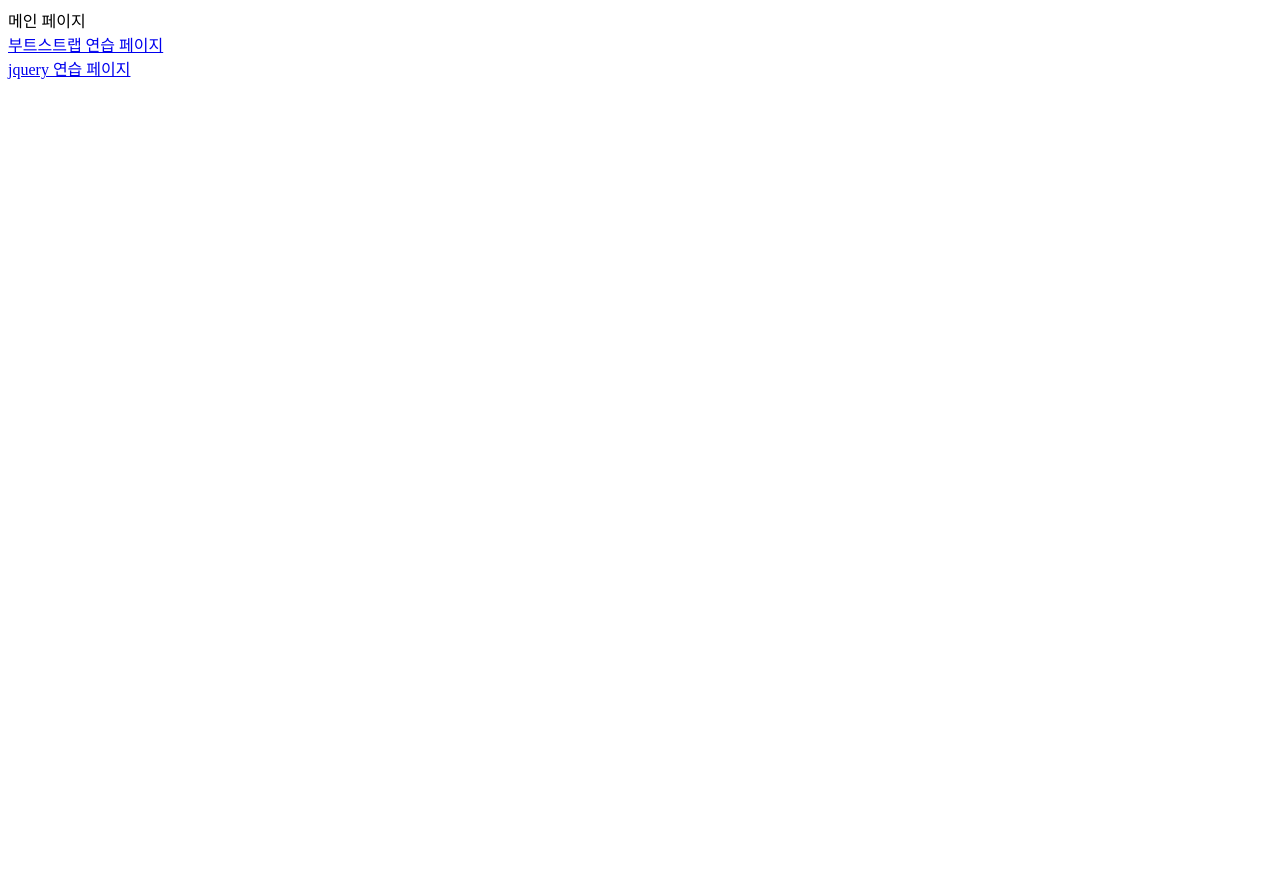
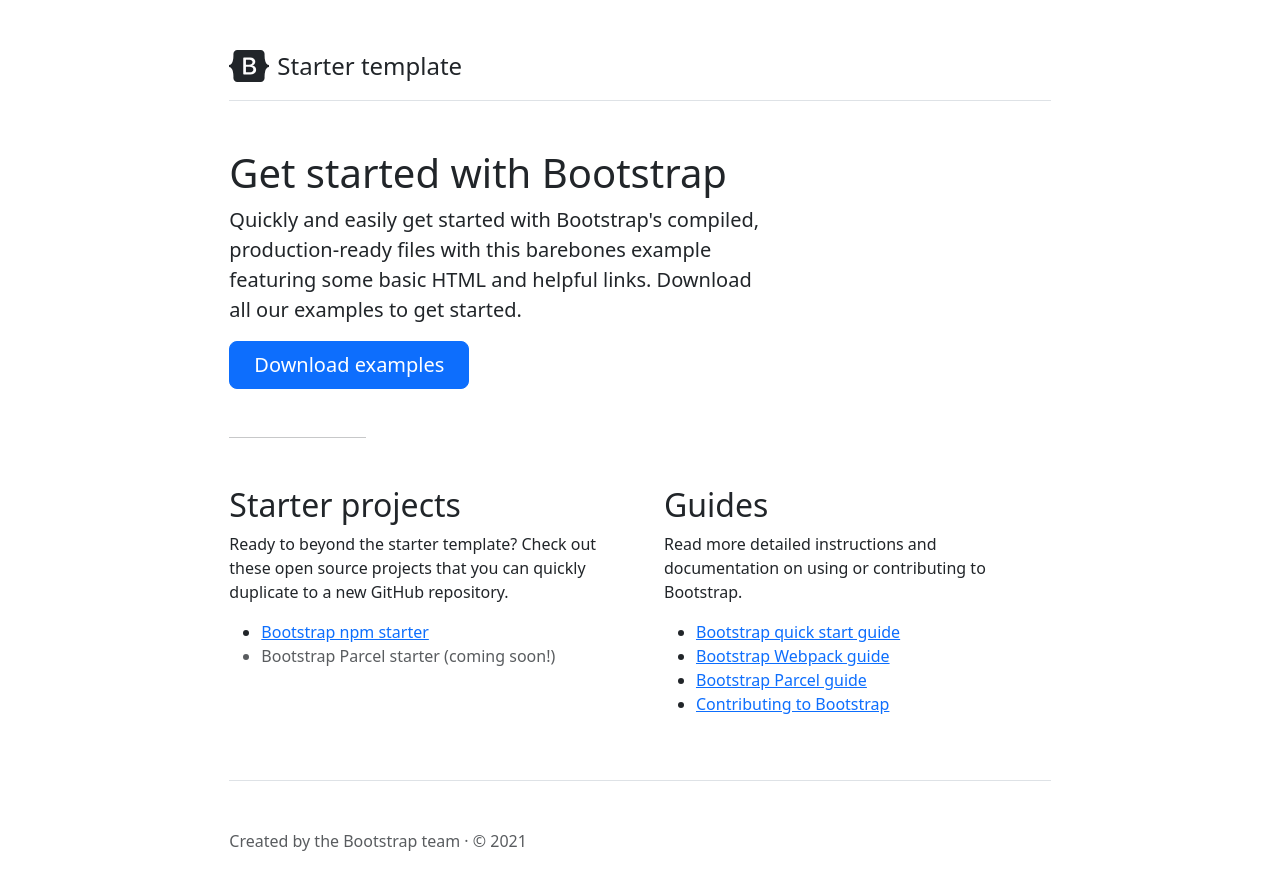
Before and after one commit to gabrielyoon7/vanilla-web-tutorial, a website: page index.html in a window 1280 px wide. Before the commit the page ends 800 px from the top, so only its background shows below. Drawn offline with nearby package versions, Linux system fonts and the light colour scheme.

```diff
--- a/index.html
+++ b/index.html
@@ -1,4 +1,4 @@
-<!DOCTYPE html>
+<!-- <!DOCTYPE html>
 <html lang="en">
 <head>
     <meta charset="UTF-8">
@@ -11,4 +11,122 @@
     <div><a href="bootstrap">부트스트랩 연습 페이지</a></div>
     <div><a href="jquery">jquery 연습 페이지</a></div>
 </body>
+</html> -->
+
+
+<!doctype html>
+<html lang="en">
+
+<head>
+    <meta charset="utf-8">
+    <meta name="viewport" content="width=device-width, initial-scale=1">
+    <meta name="description" content="">
+    <meta name="author" content="Mark Otto, Jacob Thornton, and Bootstrap contributors">
+    <meta name="generator" content="Hugo 0.88.1">
+    <title>Starter Template · Bootstrap v5.1</title>
+
+    <link rel="canonical" href="https://getbootstrap.com/docs/5.1/examples/starter-template/">
+
+
+
+    <!-- Bootstrap core CSS -->
+    <link href="/docs/5.1/dist/css/bootstrap.min.css" rel="stylesheet"
+        integrity="sha384-1BmE4kWBq78iYhFldvKuhfTAU6auU8tT94WrHftjDbrCEXSU1oBoqyl2QvZ6jIW3" crossorigin="anonymous">
+
+    <!-- Favicons -->
+    <link rel="apple-touch-icon" href="/docs/5.1/assets/img/favicons/apple-touch-icon.png" sizes="180x180">
+    <link rel="icon" href="/docs/5.1/assets/img/favicons/favicon-32x32.png" sizes="32x32" type="image/png">
+    <link rel="icon" href="/docs/5.1/assets/img/favicons/favicon-16x16.png" sizes="16x16" type="image/png">
+    <link rel="manifest" href="/docs/5.1/assets/img/favicons/manifest.json">
+    <link rel="mask-icon" href="/docs/5.1/assets/img/favicons/safari-pinned-tab.svg" color="#7952b3">
+    <link rel="icon" href="/docs/5.1/assets/img/favicons/favicon.ico">
+    <meta name="theme-color" content="#7952b3">
+
+
+    <style>
+        .bd-placeholder-img {
+            font-size: 1.125rem;
+            text-anchor: middle;
+            -webkit-user-select: none;
+            -moz-user-select: none;
+            user-select: none;
+        }
+
+        @media (min-width: 768px) {
+            .bd-placeholder-img-lg {
+                font-size: 3.5rem;
+            }
+        }
+    </style>
+
+
+    <!-- Custom styles for this template -->
+    <link href="starter-template.css" rel="stylesheet">
+</head>
+
+<body>
+
+    <div class="col-lg-8 mx-auto p-3 py-md-5">
+        <header class="d-flex align-items-center pb-3 mb-5 border-bottom">
+            <a href="/" class="d-flex align-items-center text-dark text-decoration-none">
+                <svg xmlns="http://www.w3.org/2000/svg" width="40" height="32" class="me-2" viewBox="0 0 118 94"
+                    role="img">
+                    <title>Bootstrap</title>
+                    <path fill-rule="evenodd" clip-rule="evenodd"
+                        d="M24.509 0c-6.733 0-11.715 5.893-11.492 12.284.214 6.14-.064 14.092-2.066 20.577C8.943 39.365 5.547 43.485 0 44.014v5.972c5.547.529 8.943 4.649 10.951 11.153 2.002 6.485 2.28 14.437 2.066 20.577C12.794 88.106 17.776 94 24.51 94H93.5c6.733 0 11.714-5.893 11.491-12.284-.214-6.14.064-14.092 2.066-20.577 2.009-6.504 5.396-10.624 10.943-11.153v-5.972c-5.547-.529-8.934-4.649-10.943-11.153-2.002-6.484-2.28-14.437-2.066-20.577C105.214 5.894 100.233 0 93.5 0H24.508zM80 57.863C80 66.663 73.436 72 62.543 72H44a2 2 0 01-2-2V24a2 2 0 012-2h18.437c9.083 0 15.044 4.92 15.044 12.474 0 5.302-4.01 10.049-9.119 10.88v.277C75.317 46.394 80 51.21 80 57.863zM60.521 28.34H49.948v14.934h8.905c6.884 0 10.68-2.772 10.68-7.727 0-4.643-3.264-7.207-9.012-7.207zM49.948 49.2v16.458H60.91c7.167 0 10.964-2.876 10.964-8.281 0-5.406-3.903-8.178-11.425-8.178H49.948z"
+                        fill="currentColor"></path>
+                </svg>
+                <span class="fs-4">Starter template</span>
+            </a>
+        </header>
+
+        <main>
+            <h1>Get started with Bootstrap</h1>
+            <p class="fs-5 col-md-8">Quickly and easily get started with Bootstrap's compiled, production-ready files
+                with this barebones example featuring some basic HTML and helpful links. Download all our examples to
+                get started.</p>
+
+            <div class="mb-5">
+                <a href="/docs/5.1/examples/" class="btn btn-primary btn-lg px-4">Download examples</a>
+            </div>
+
+            <hr class="col-3 col-md-2 mb-5">
+
+            <div class="row g-5">
+                <div class="col-md-6">
+                    <h2>Starter projects</h2>
+                    <p>Ready to beyond the starter template? Check out these open source projects that you can quickly
+                        duplicate to a new GitHub repository.</p>
+                    <ul class="icon-list">
+                        <li><a href="https://github.com/twbs/bootstrap-npm-starter" rel="noopener"
+                                target="_blank">Bootstrap npm starter</a></li>
+                        <li class="text-muted">Bootstrap Parcel starter (coming soon!)</li>
+                    </ul>
+                </div>
+
+                <div class="col-md-6">
+                    <h2>Guides</h2>
+                    <p>Read more detailed instructions and documentation on using or contributing to Bootstrap.</p>
+                    <ul class="icon-list">
+                        <li><a href="/docs/5.1/getting-started/introduction/">Bootstrap quick start guide</a></li>
+                        <li><a href="/docs/5.1/getting-started/webpack/">Bootstrap Webpack guide</a></li>
+                        <li><a href="/docs/5.1/getting-started/parcel/">Bootstrap Parcel guide</a></li>
+                        <li><a href="/docs/5.1/getting-started/contribute/">Contributing to Bootstrap</a></li>
+                    </ul>
+                </div>
+            </div>
+        </main>
+        <footer class="pt-5 my-5 text-muted border-top">
+            Created by the Bootstrap team &middot; &copy; 2021
+        </footer>
+    </div>
+
+
+    <script src="/docs/5.1/dist/js/bootstrap.bundle.min.js"
+        integrity="sha384-ka7Sk0Gln4gmtz2MlQnikT1wXgYsOg+OMhuP+IlRH9sENBO0LRn5q+8nbTov4+1p"
+        crossorigin="anonymous"></script>
+
+
+</body>
+
 </html>
--- a/index.js
+++ b/index.js
@@ -3,6 +3,9 @@
 
 app.listen(8080,function(){
     console.log('listening on 8080');
+    const open = require('open');
+    open('http://localhost:8080');
+    console.log('http://localhost:8080 페이지를 자동으로 열었습니다.')
 });
 
 // 여기에서 URL을 등록
--- a/package.json
+++ b/package.json
@@ -10,6 +10,7 @@
   "author": "",
   "license": "ISC",
   "dependencies": {
-    "express": "^4.18.0"
+    "express": "^4.18.0",
+    "open": "^8.4.0"
   }
 }
```
Also changed, not shown: 1 other file.
